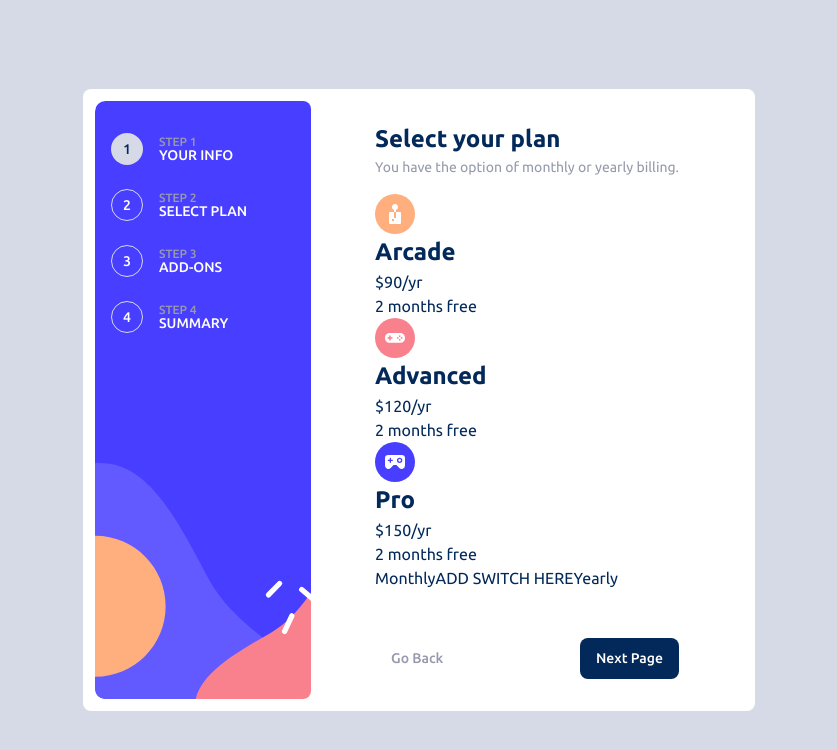
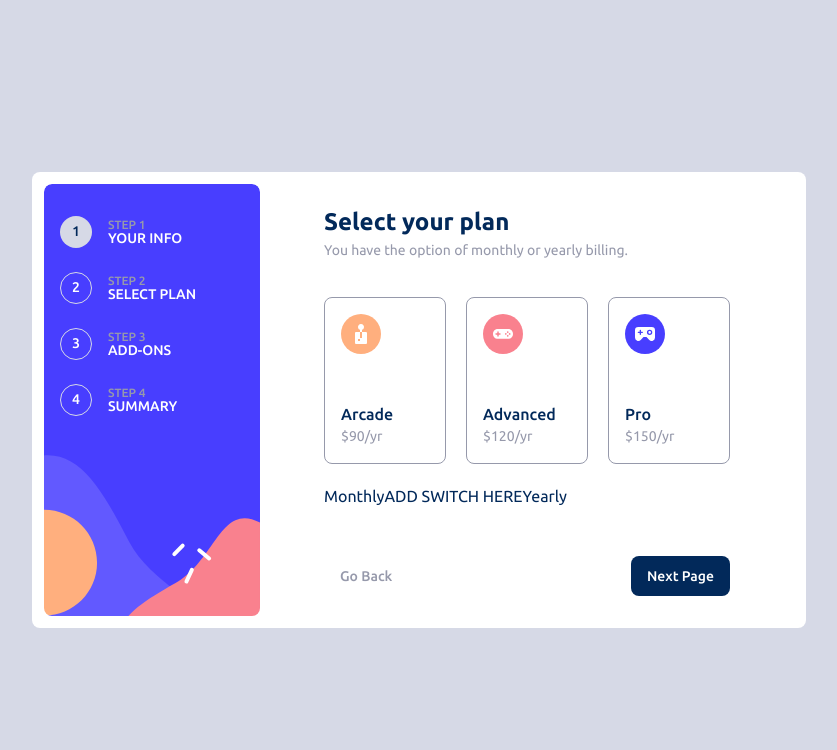
Before and after one commit to advide2001/learn-express, a plain HTML site: page index.html in a window 1280 px wide. Shown: the whole page, without its empty margins (221-1058 px from the left). Drawn offline with Linux system fonts and the light colour scheme.

Commit message:
styled form__plans as per design

```diff
--- a/index.html
+++ b/index.html
@@ -80,29 +80,29 @@
       <div class="form__page form__page-2 | flex flex-col">
         <h1 class="form__title">Select your plan</h1>
         <p class="form__desc">You have the option of monthly or yearly billing.</p>
-        <div class="form__plans">
+        <div class="form__plans | flex">
           <div class="form__plan">
-            <img src="assets/images/icon-arcade.svg" alt="arcade-icon">
+            <img src="assets/images/icon-arcade.svg" class="plan__icon" alt="arcade-icon">
             <div class="plan__desc">
               <h2 class="plan__title">Arcade</h2>
               <p class="plan__price">$90/yr</p>
-              <p class="plan__saving">2 months free</p>
+              <p class="plan__saving | hidden">2 months free</p>
             </div>
           </div>
           <div class="form__plan">
-            <img src="assets/images/icon-advanced.svg" alt="advanced-icon">
+            <img src="assets/images/icon-advanced.svg" class="plan__icon" alt="advanced-icon">
             <div class="plan__desc">
               <h2 class="plan__title">Advanced</h2>
               <p class="plan__price">$120/yr</p>
-              <p class="plan__saving">2 months free</p>
+              <p class="plan__saving | hidden">2 months free</p>
             </div>
           </div>
           <div class="form__plan">
-            <img src="assets/images/icon-pro.svg" alt="pro-icon">
+            <img src="assets/images/icon-pro.svg" class="plan__icon" alt="pro-icon">
             <div class="plan__desc">
               <h2 class="plan__title">Pro</h2>
               <p class="plan__price">$150/yr</p>
-              <p class="plan__saving">2 months free</p>
+              <p class="plan__saving | hidden">2 months free</p>
             </div>
           </div>
         </div>
--- a/src/css/index.css
+++ b/src/css/index.css
@@ -221,6 +221,7 @@ body {
   color: var(--clr-neutral-900);
 }
 
+/* STYLING FORM */
 .card__form {
   margin: 0 3rem;
   padding: 1rem;
@@ -237,6 +238,7 @@ body {
   color: var(--clr-neutral-900);
 }
 
+/* STYLING CONTENTS OF PAGE 1 */
 .form__textbox {
   margin-bottom: 1.5rem;
 }
@@ -257,3 +259,51 @@ body {
 .textbox__field:active {
   border: 1px solid var(--clr-primary-900);
 }
+
+/* STYLING THE CONTENTS OF PAGE 2 */
+.form__plans {
+  margin: 1.25rem 0;
+  flex-wrap: wrap;
+  width: 100%;
+}
+
+/* Add margin to every element except the last element */
+.form__plans > *:not(:last-child) {
+  margin-right: 1.25rem;
+}
+
+.form__plan {
+  padding: 1rem;
+  border-radius: 0.5rem;
+  cursor: pointer;
+  border: 1px solid var(--clr-neutral-900);
+  flex: 1;
+}
+
+.form__plan:hover {
+  border: 1px solid var(--clr-primary-900);
+  background-color: var(--clr-neutral-500);
+}
+
+.plan__icon {
+  margin-bottom: 3rem;
+  margin-right: 3rem;
+}
+
+.plan__title {
+  font-size: var(--fs-base);
+  color: var(--clr-primary-900);
+  font-weight: var(--fw-medium);
+}
+
+.plan__price {
+  font-size: var(--fs-sm);
+  color: var(--clr-neutral-900);
+  font-weight: var(--fw-regular);
+}
+
+.plan__saving {
+  font-size: var(--fs-xs);
+  color: var(--clr-primary-900);
+  font-weight: var(--fw-regular);
+}
```
